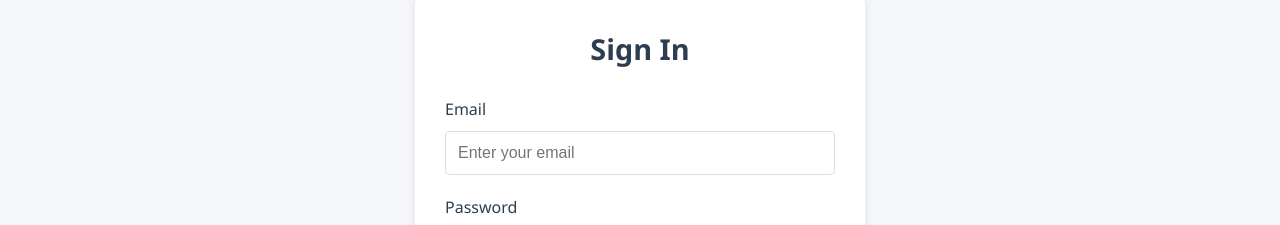
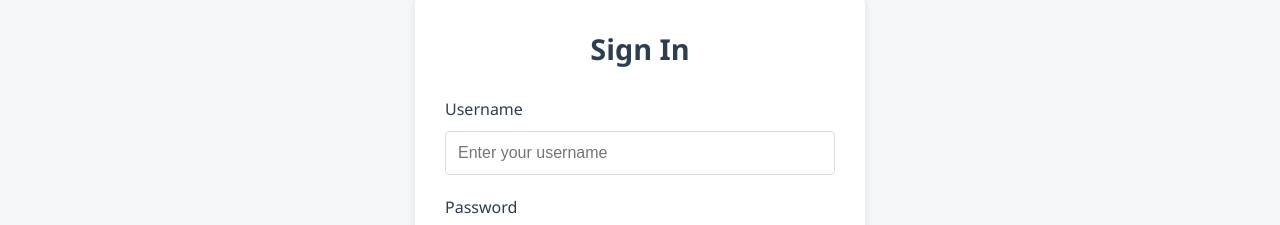
Before and after one commit to hackcu11-pantry-management/ai-pantry-assistant, a React (Create React App) app in the folder frontend/: page /signin in a window 1280 px wide. Shown: the part 225-450 px from the top of the page. Built offline with nearby package versions, Linux system fonts and the light colour scheme.

Commit message:
email to user in log in

```diff
--- a/frontend/src/pages/Auth/SignIn.jsx
+++ b/frontend/src/pages/Auth/SignIn.jsx
@@ -8,7 +8,7 @@ const SignIn = ({ setIsLoggedIn }) => {
   const navigate = useNavigate();
   const dispatch = useDispatch();
   const [formData, setFormData] = useState({
-    email: "",
+    username: "",
     password: "",
   });
   const [error, setError] = useState("");
@@ -28,7 +28,7 @@ const SignIn = ({ setIsLoggedIn }) => {
     setLoading(true);
 
     // Basic validation
-    if (!formData.email || !formData.password) {
+    if (!formData.username || !formData.password) {
       setError("Please fill in all fields");
       setLoading(false);
       return;
@@ -45,7 +45,7 @@ const SignIn = ({ setIsLoggedIn }) => {
         // Redirect to home page
         navigate("/home", { state: { fromLogin: true } });
       } else {
-        setError(response.error || "Invalid email or password");
+        setError(response.error || "Invalid username or password");
       }
     } catch (err) {
       setError(err.message || "An error occurred. Please try again.");
@@ -61,14 +61,14 @@ const SignIn = ({ setIsLoggedIn }) => {
         {error && <div className="auth-error">{error}</div>}
         <form onSubmit={handleSubmit}>
           <div className="form-group">
-            <label htmlFor="email">Email</label>
+            <label htmlFor="username">Username</label>
             <input
-              type="email"
-              id="email"
-              name="email"
-              value={formData.email}
+              type="username"
+              id="username"
+              name="username"
+              value={formData.username}
               onChange={handleChange}
-              placeholder="Enter your email"
+              placeholder="Enter your username"
               required
             />
           </div>
```
Also changed, not shown: 1 other file (tests, documents, lock files or other folders).
